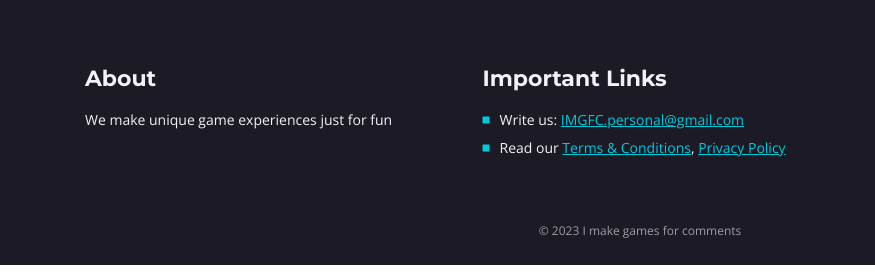
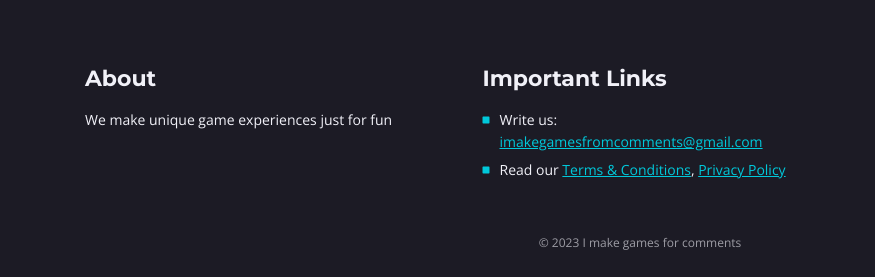
Before and after one commit to wabys32/IMGFC-website, a plain HTML site: page terms-conditions.html in a window 1280 px wide. Shown: the part 2149-2426 px from the top of the page, 0-875 px from the left. Drawn offline with nearby package versions, Linux system fonts and the light colour scheme.

Commit message:
Update terms-conditions.html

```diff
--- a/terms-conditions.html
+++ b/terms-conditions.html
@@ -223,7 +223,7 @@
                         <ul class="list-unstyled li-space-lg">
                             <li class="media">
                                 <i class="fas fa-square"></i>
-                                <div class="media-body">Write us: <a class="turquoise" href="https://gmail.com" target="_blank">IMGFC.personal@gmail.com</a></div>
+                                <div class="media-body">Write us: <a class="turquoise" href="https://gmail.com" target="_blank">imakegamesfromcomments@gmail.com</a></div>
                             </li>
                             <li class="media">
                                 <i class="fas fa-square"></i>
```
